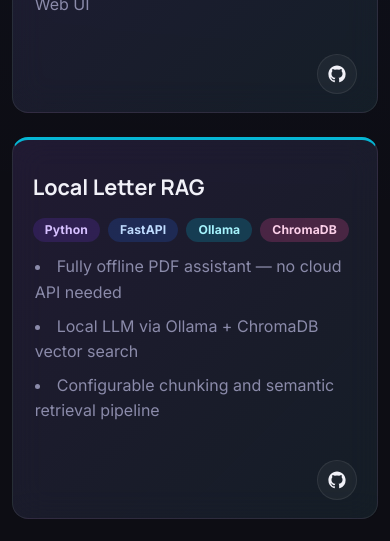
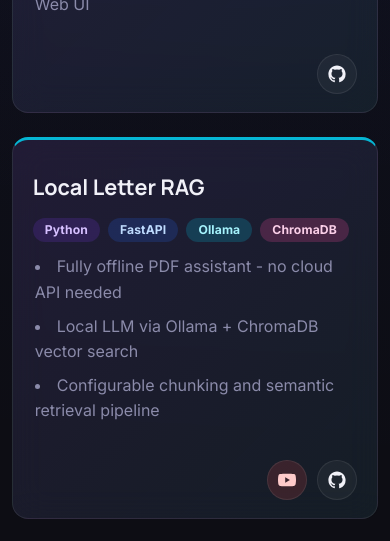
Before and after one commit to Anup806/portfolio-website, a React (Vite) app: page / in a window 390 px wide. Shown: the part 3540-4081 px from the top of the page. Built offline with nearby package versions, Linux system fonts and the light colour scheme; a web font is replaced by a local one.

Commit message:
added projects

```diff
--- a/src/components/Projects.jsx
+++ b/src/components/Projects.jsx
@@ -1,3 +1,150 @@
+const githubIcon = (
+  <svg viewBox="0 0 24 24" fill="currentColor" aria-hidden="true">
+    <path d="M12 .5C5.65.5.5 5.65.5 12a11.5 11.5 0 0 0 7.86 10.92c.58.11.79-.24.79-.55 0-.27-.01-1.16-.02-2.1-3.2.7-3.87-1.36-3.87-1.36-.53-1.33-1.28-1.68-1.28-1.68-1.05-.71.08-.7.08-.7 1.16.08 1.77 1.19 1.77 1.19 1.03 1.76 2.7 1.25 3.35.95.1-.74.4-1.25.73-1.54-2.56-.3-5.26-1.28-5.26-5.7 0-1.26.45-2.29 1.19-3.1-.12-.3-.51-1.46.11-3.05 0 0 .97-.31 3.16 1.18a10.98 10.98 0 0 1 5.76 0c2.2-1.5 3.16-1.19 3.16-1.19.63 1.6.24 2.76.12 3.05.74.82 1.19 1.85 1.19 3.1 0 4.43-2.7 5.4-5.27 5.69.42.35.79 1.05.79 2.13 0 1.54-.01 2.78-.01 3.16 0 .31.2.66.8.55A11.51 11.51 0 0 0 23.5 12C23.5 5.65 18.35.5 12 .5Z" />
+  </svg>
+);
+
+const youtubeIcon = (
+  <svg viewBox="0 0 24 24" fill="currentColor" aria-hidden="true">
+    <path d="M23.5 6.2a3 3 0 0 0-2.11-2.12C19.52 3.58 12 3.58 12 3.58s-7.52 0-9.39.5A3 3 0 0 0 .5 6.2 31.1 31.1 0 0 0 0 12a31.1 31.1 0 0 0 .5 5.8 3 3 0 0 0 2.11 2.12c1.87.5 9.39.5 9.39.5s7.52 0 9.39-.5a3 3 0 0 0 2.11-2.12A31.1 31.1 0 0 0 24 12a31.1 31.1 0 0 0-.5-5.8ZM9.6 15.56V8.44L15.85 12 9.6 15.56Z" />
+  </svg>
+);
+
+const demoIcon = (
+  <svg viewBox="0 0 24 24" fill="none" stroke="currentColor" strokeWidth="2" strokeLinecap="round" strokeLinejoin="round" aria-hidden="true">
+    <path d="M15 3h6v6" />
+    <path d="M10 14 21 3" />
+    <path d="M18 13v6a2 2 0 0 1-2 2H5a2 2 0 0 1-2-2V8a2 2 0 0 1 2-2h6" />
+  </svg>
+);
+
+const projects = [
+  {
+    title: "Document Query Engine",
+    tech: ["Python", "FastAPI", "LlamaIndex", "Docker"],
+    points: [
+      "RAG-based document Q&A with voice chat support",
+      "Groq LLM backend with Google GenAI embeddings",
+      "Fully containerized with Docker, CLI + Web UI",
+    ],
+    links: [
+      {
+        className: "github-btn",
+        href: "https://github.com/Anup806/Document-Query-Engine",
+        label: "Open Document Query Engine repository",
+        title: "GitHub repository",
+        icon: githubIcon,
+      },
+    ],
+  },
+  {
+    title: "Local Letter RAG",
+    accent: "cyan",
+    tech: ["Python", "FastAPI", "Ollama", "ChromaDB"],
+    points: [
+      "Fully offline PDF assistant - no cloud API needed",
+      "Local LLM via Ollama + ChromaDB vector search",
+      "Configurable chunking and semantic retrieval pipeline",
+    ],
+    links: [
+      {
+        className: "youtube-btn",
+        href: "https://youtu.be/95QFCS6z438",
+        label: "Watch Local Letter RAG demo video",
+        title: "Watch demo video",
+        icon: youtubeIcon,
+      },
+      {
+        className: "github-btn",
+        href: "https://github.com/Anup806/local-letter-RAG",
+        label: "Open Local Letter RAG repository",
+        title: "GitHub repository",
+        icon: githubIcon,
+      },
+    ],
+  },
+  {
+    title: "Padel Game Analytics",
+    tech: ["Python", "YOLOv8", "OpenCV", "Pandas"],
+    points: [
+      "Shot classification system (forehand, backhand, serve, smash)",
+      "YOLOv8-based player, ball & racket detection pipeline",
+      "Exports annotated video + timestamped JSON/CSV output",
+    ],
+    links: [
+      {
+        className: "github-btn",
+        href: "https://github.com/Anup806/padel-analytics",
+        label: "Open Padel Game Analytics repository",
+        title: "GitHub repository",
+        icon: githubIcon,
+      },
+    ],
+  },
+  {
+    title: "Adaptive Mixed-Reality Math Tutor",
+    badge: "Final Year Project",
+    tech: ["Python", "OpenCV", "MediaPipe", "scikit-learn"],
+    points: [
+      "Real-time gesture-controlled tutoring system",
+      "Bayesian Knowledge Tracing (BKT) for adaptive mastery modeling",
+      "K-Means clustering for student personalization",
+    ],
+    links: [
+      {
+        className: "github-btn",
+        href: "https://github.com/Anup806/Inclusive-Mixed-Reality-Math-Experience-design-Using-ML-Based-Models",
+        label: "Open Adaptive Mixed-Reality Math Tutor repository",
+        title: "GitHub repository",
+        icon: githubIcon,
+      },
+    ],
+  },
+  {
+    title: "Gesture-Controlled 3D Interaction Engine",
+    accent: "cyan",
+    tech: ["Unity", "C#", "MediaPipe"],
+    points: [
+      "Low-latency hand-tracking interface",
+      "Modular gesture-state machine architecture",
+    ],
+    links: [
+      {
+        className: "github-btn",
+        href: "https://github.com/Anup806/Mediapipe-Cube-Moving-using-Hand-Gesture",
+        label: "Open Gesture-Controlled 3D Interaction Engine repository",
+        title: "GitHub repository",
+        icon: githubIcon,
+      },
+    ],
+  },
+  {
+    title: "AI-Powered Job Outreach Automation Tool",
+    tech: ["Python", "Streamlit", "Gemini API", "Gmail SMTP", "SQLite"],
+    points: [
+      "Parses PDF resumes and generates personalized cold emails using Gemini API",
+      "Automates email scheduling via Gmail SMTP with delay control and duplicate prevention",
+      "Runs a server-side daemon to send queued emails independent of browser session",
+    ],
+    links: [
+      {
+        className: "demo-btn",
+        href: "https://ai-outreach-assistant--raianup806.replit.app/",
+        label: "Open AI-Powered Job Outreach Automation Tool live demo",
+        title: "Live demo",
+        icon: demoIcon,
+      },
+      {
+        className: "github-btn",
+        href: "https://github.com/Anup806/AI-Outreach-Assistant",
+        label: "Open AI-Outreach-Assistant repository",
+        title: "GitHub repository",
+        icon: githubIcon,
+      },
+    ],
+  },
+];
+
 function Projects() {
   return (
     <section className="section" id="projects">
@@ -5,160 +152,45 @@ function Projects() {
         <h2 className="section-title">Projects</h2>
 
         <div className="projects-grid">
-          <article className="glass-card project-card has-corner-actions">
-            <h3 className="project-title">Document Query Engine</h3>
+          {projects.map((project) => (
+            <article
+              className={`glass-card project-card ${project.accent || ""} has-corner-actions`}
+              key={project.title}
+            >
+              {project.badge ? <span className="badge final-badge">{project.badge}</span> : null}
+              <h3 className="project-title">{project.title}</h3>
 
               <div className="stack-row">
-              <span className="badge">Python</span>
-              <span className="badge">FastAPI</span>
-              <span className="badge">LlamaIndex</span>
-              <span className="badge">Docker</span>
+                {project.tech.map((item) => (
+                  <span className="badge" key={`${project.title}-${item}`}>
+                    {item}
+                  </span>
+                ))}
               </div>
 
               <ul className="project-list">
-              <li>RAG-based document Q&A with voice chat support</li>
-              <li>Groq LLM backend with Google GenAI embeddings</li>
-              <li>Fully containerized with Docker, CLI + Web UI</li>
+                {project.points.map((point) => (
+                  <li key={`${project.title}-${point}`}>{point}</li>
+                ))}
               </ul>
 
               <div className="project-actions corner-actions">
+                {project.links.map((link) => (
                   <a
-                className="github-btn"
-                href="https://github.com/Anup806/Document-Query-Engine"
+                    className={link.className}
+                    href={link.href}
                     target="_blank"
                     rel="noreferrer"
-                aria-label="Open project repository"
+                    aria-label={link.label}
+                    title={link.title}
+                    key={link.href}
                   >
-                <svg viewBox="0 0 24 24" fill="currentColor">
-                  <path d="M12 .5C5.65.5.5 5.65.5 12a11.5 11.5 0 0 0 7.86 10.92c.58.11.79-.24.79-.55 0-.27-.01-1.16-.02-2.1-3.2.7-3.87-1.36-3.87-1.36-.53-1.33-1.28-1.68-1.28-1.68-1.05-.71.08-.7.08-.7 1.16.08 1.77 1.19 1.77 1.19 1.03 1.76 2.7 1.25 3.35.95.1-.74.4-1.25.73-1.54-2.56-.3-5.26-1.28-5.26-5.7 0-1.26.45-2.29 1.19-3.1-.12-.3-.51-1.46.11-3.05 0 0 .97-.31 3.16 1.18a10.98 10.98 0 0 1 5.76 0c2.2-1.5 3.16-1.19 3.16-1.19.63 1.6.24 2.76.12 3.05.74.82 1.19 1.85 1.19 3.1 0 4.43-2.7 5.4-5.27 5.69.42.35.79 1.05.79 2.13 0 1.54-.01 2.78-.01 3.16 0 .31.2.66.8.55A11.51 11.51 0 0 0 23.5 12C23.5 5.65 18.35.5 12 .5Z" />
-                </svg>
+                    {link.icon}
                   </a>
+                ))}
               </div>
             </article>
-
-          <article className="glass-card project-card cyan has-corner-actions">
-            <h3 className="project-title">Local Letter RAG</h3>
-
-            <div className="stack-row">
-              <span className="badge">Python</span>
-              <span className="badge">FastAPI</span>
-              <span className="badge">Ollama</span>
-              <span className="badge">ChromaDB</span>
-            </div>
-
-            <ul className="project-list">
-              <li>Fully offline PDF assistant — no cloud API needed</li>
-              <li>Local LLM via Ollama + ChromaDB vector search</li>
-              <li>Configurable chunking and semantic retrieval pipeline</li>
-            </ul>
-
-            <div className="project-actions corner-actions">
-              <a
-                className="github-btn"
-                href="https://github.com/Anup806/local-letter-RAG"
-                target="_blank"
-                rel="noreferrer"
-                aria-label="Open project repository"
-              >
-                <svg viewBox="0 0 24 24" fill="currentColor">
-                  <path d="M12 .5C5.65.5.5 5.65.5 12a11.5 11.5 0 0 0 7.86 10.92c.58.11.79-.24.79-.55 0-.27-.01-1.16-.02-2.1-3.2.7-3.87-1.36-3.87-1.36-.53-1.33-1.28-1.68-1.28-1.68-1.05-.71.08-.7.08-.7 1.16.08 1.77 1.19 1.77 1.19 1.03 1.76 2.7 1.25 3.35.95.1-.74.4-1.25.73-1.54-2.56-.3-5.26-1.28-5.26-5.7 0-1.26.45-2.29 1.19-3.1-.12-.3-.51-1.46.11-3.05 0 0 .97-.31 3.16 1.18a10.98 10.98 0 0 1 5.76 0c2.2-1.5 3.16-1.19 3.16-1.19.63 1.6.24 2.76.12 3.05.74.82 1.19 1.85 1.19 3.1 0 4.43-2.7 5.4-5.27 5.69.42.35.79 1.05.79 2.13 0 1.54-.01 2.78-.01 3.16 0 .31.2.66.8.55A11.51 11.51 0 0 0 23.5 12C23.5 5.65 18.35.5 12 .5Z" />
-                </svg>
-              </a>
-            </div>
-          </article>
-
-          <article className="glass-card project-card has-corner-actions">
-            <h3 className="project-title">Padel Game Analytics</h3>
-
-            <div className="stack-row">
-              <span className="badge">Python</span>
-              <span className="badge">YOLOv8</span>
-              <span className="badge">OpenCV</span>
-              <span className="badge">Pandas</span>
-            </div>
-
-            <ul className="project-list">
-              <li>Shot classification system (forehand, backhand, serve, smash)</li>
-              <li>YOLOv8-based player, ball & racket detection pipeline</li>
-              <li>Exports annotated video + timestamped JSON/CSV output</li>
-            </ul>
-
-            <div className="project-actions corner-actions">
-              <a
-                className="github-btn"
-                href="https://github.com/Anup806/padel-analytics"
-                target="_blank"
-                rel="noreferrer"
-                aria-label="Open project repository"
-              >
-                <svg viewBox="0 0 24 24" fill="currentColor">
-                  <path d="M12 .5C5.65.5.5 5.65.5 12a11.5 11.5 0 0 0 7.86 10.92c.58.11.79-.24.79-.55 0-.27-.01-1.16-.02-2.1-3.2.7-3.87-1.36-3.87-1.36-.53-1.33-1.28-1.68-1.28-1.68-1.05-.71.08-.7.08-.7 1.16.08 1.77 1.19 1.77 1.19 1.03 1.76 2.7 1.25 3.35.95.1-.74.4-1.25.73-1.54-2.56-.3-5.26-1.28-5.26-5.7 0-1.26.45-2.29 1.19-3.1-.12-.3-.51-1.46.11-3.05 0 0 .97-.31 3.16 1.18a10.98 10.98 0 0 1 5.76 0c2.2-1.5 3.16-1.19 3.16-1.19.63 1.6.24 2.76.12 3.05.74.82 1.19 1.85 1.19 3.1 0 4.43-2.7 5.4-5.27 5.69.42.35.79 1.05.79 2.13 0 1.54-.01 2.78-.01 3.16 0 .31.2.66.8.55A11.51 11.51 0 0 0 23.5 12C23.5 5.65 18.35.5 12 .5Z" />
-                </svg>
-              </a>
-            </div>
-          </article>
-
-          <article className="glass-card project-card has-corner-actions">
-            <span className="badge final-badge">Final Year Project</span>
-            <h3 className="project-title">Adaptive Mixed-Reality Math Tutor</h3>
-
-            <div className="stack-row">
-              <span className="badge">Python</span>
-              <span className="badge">OpenCV</span>
-              <span className="badge">MediaPipe</span>
-              <span className="badge">scikit-learn</span>
-            </div>
-
-            <ul className="project-list">
-              <li>Real-time gesture-controlled tutoring system</li>
-              <li>Bayesian Knowledge Tracing (BKT) for adaptive mastery modeling</li>
-              <li>K-Means clustering for student personalization</li>
-            </ul>
-
-            <div className="project-actions corner-actions">
-              <a
-                className="github-btn"
-                href="https://github.com/Anup806/Inclusive-Mixed-Reality-Math-Experience-design-Using-ML-Based-Models"
-                target="_blank"
-                rel="noreferrer"
-                aria-label="Open project repository"
-              >
-                <svg viewBox="0 0 24 24" fill="currentColor">
-                  <path d="M12 .5C5.65.5.5 5.65.5 12a11.5 11.5 0 0 0 7.86 10.92c.58.11.79-.24.79-.55 0-.27-.01-1.16-.02-2.1-3.2.7-3.87-1.36-3.87-1.36-.53-1.33-1.28-1.68-1.28-1.68-1.05-.71.08-.7.08-.7 1.16.08 1.77 1.19 1.77 1.19 1.03 1.76 2.7 1.25 3.35.95.1-.74.4-1.25.73-1.54-2.56-.3-5.26-1.28-5.26-5.7 0-1.26.45-2.29 1.19-3.1-.12-.3-.51-1.46.11-3.05 0 0 .97-.31 3.16 1.18a10.98 10.98 0 0 1 5.76 0c2.2-1.5 3.16-1.19 3.16-1.19.63 1.6.24 2.76.12 3.05.74.82 1.19 1.85 1.19 3.1 0 4.43-2.7 5.4-5.27 5.69.42.35.79 1.05.79 2.13 0 1.54-.01 2.78-.01 3.16 0 .31.2.66.8.55A11.51 11.51 0 0 0 23.5 12C23.5 5.65 18.35.5 12 .5Z" />
-                </svg>
-              </a>
-            </div>
-          </article>
-
-          <article className="glass-card project-card cyan has-corner-actions">
-            <h3 className="project-title">Gesture-Controlled 3D Interaction Engine</h3>
-
-            <div className="stack-row">
-              <span className="badge">Unity</span>
-              <span className="badge">C#</span>
-              <span className="badge">MediaPipe</span>
-            </div>
-
-            <ul className="project-list">
-              <li>Low-latency hand-tracking interface</li>
-              <li>Modular gesture-state machine architecture</li>
-            </ul>
-
-            <div className="project-actions corner-actions">
-              <a
-                className="github-btn"
-                href="https://github.com/Anup806/Mediapipe-Cube-Moving-using-Hand-Gesture"
-                target="_blank"
-                rel="noreferrer"
-                aria-label="Open project repository"
-              >
-                <svg viewBox="0 0 24 24" fill="currentColor">
-                  <path d="M12 .5C5.65.5.5 5.65.5 12a11.5 11.5 0 0 0 7.86 10.92c.58.11.79-.24.79-.55 0-.27-.01-1.16-.02-2.1-3.2.7-3.87-1.36-3.87-1.36-.53-1.33-1.28-1.68-1.28-1.68-1.05-.71.08-.7.08-.7 1.16.08 1.77 1.19 1.77 1.19 1.03 1.76 2.7 1.25 3.35.95.1-.74.4-1.25.73-1.54-2.56-.3-5.26-1.28-5.26-5.7 0-1.26.45-2.29 1.19-3.1-.12-.3-.51-1.46.11-3.05 0 0 .97-.31 3.16 1.18a10.98 10.98 0 0 1 5.76 0c2.2-1.5 3.16-1.19 3.16-1.19.63 1.6.24 2.76.12 3.05.74.82 1.19 1.85 1.19 3.1 0 4.43-2.7 5.4-5.27 5.69.42.35.79 1.05.79 2.13 0 1.54-.01 2.78-.01 3.16 0 .31.2.66.8.55A11.51 11.51 0 0 0 23.5 12C23.5 5.65 18.35.5 12 .5Z" />
-                </svg>
-              </a>
-            </div>
-          </article>
-
+          ))}
         </div>
       </div>
     </section>
--- a/src/global.css
+++ b/src/global.css
@@ -841,6 +841,8 @@ main h6 {
 .projects-grid {
   display: grid;
   grid-template-columns: repeat(3, minmax(0, 1fr));
+  grid-auto-rows: 1fr;
+  align-items: stretch;
   gap: 24px;
 }
 
@@ -848,6 +850,7 @@ main h6 {
   padding: 20px;
   border-top: 3px solid var(--accent-purple);
   position: relative;
+  height: 100%;
   transition: transform 0.3s ease, box-shadow 0.3s ease;
 }
 
@@ -911,18 +914,25 @@ main h6 {
   margin-top: 8px;
 }
 
-.github-btn {
+.github-btn,
+.youtube-btn,
+.demo-btn {
   width: 40px;
   height: 40px;
   border-radius: 50%;
   border: 1px solid var(--glass-border);
   display: grid;
   place-items: center;
+  transition: transform 0.22s ease, box-shadow 0.22s ease;
+}
+
+.github-btn {
   background: var(--bg-card);
-  transition: transform 0.22s ease, box-shadow 0.22s ease;
-}
-
-.github-btn svg {
+}
+
+.github-btn svg,
+.youtube-btn svg,
+.demo-btn svg {
   width: 18px;
   height: 18px;
 }
@@ -944,26 +954,24 @@ main h6 {
   bottom: 18px;
 }
 
-.youtube-btn {
-  width: 40px;
-  height: 40px;
-  border-radius: 50%;
-  border: 1px solid var(--glass-border);
-  display: grid;
-  place-items: center;
-  background: rgba(239, 68, 68, 0.16);
-  color: #fecaca;
-  transition: transform 0.22s ease, box-shadow 0.22s ease;
-}
-
-.youtube-btn svg {
-  width: 18px;
-  height: 18px;
-}
-
 .youtube-btn:hover {
   transform: scale(1.08);
   box-shadow: 0 0 24px rgba(239, 68, 68, 0.45);
+}
+
+.youtube-btn {
+  background: rgba(239, 68, 68, 0.16);
+  color: #fecaca;
+}
+
+.demo-btn {
+  background: rgba(16, 185, 129, 0.16);
+  color: #bbf7d0;
+}
+
+.demo-btn:hover {
+  transform: scale(1.08);
+  box-shadow: 0 0 24px rgba(16, 185, 129, 0.42);
 }
 
 .final-badge {
@@ -1489,6 +1497,10 @@ main h6 {
     grid-template-columns: 1fr;
   }
 
+  .projects-grid {
+    grid-auto-rows: auto;
+  }
+
   .skills-icon-grid {
     grid-template-columns: repeat(3, minmax(0, 1fr));
   }
```
Also changed, not shown: 1 other file (tests, documents, lock files or other folders). Lines whose indentation alone changed are shown as unchanged.
